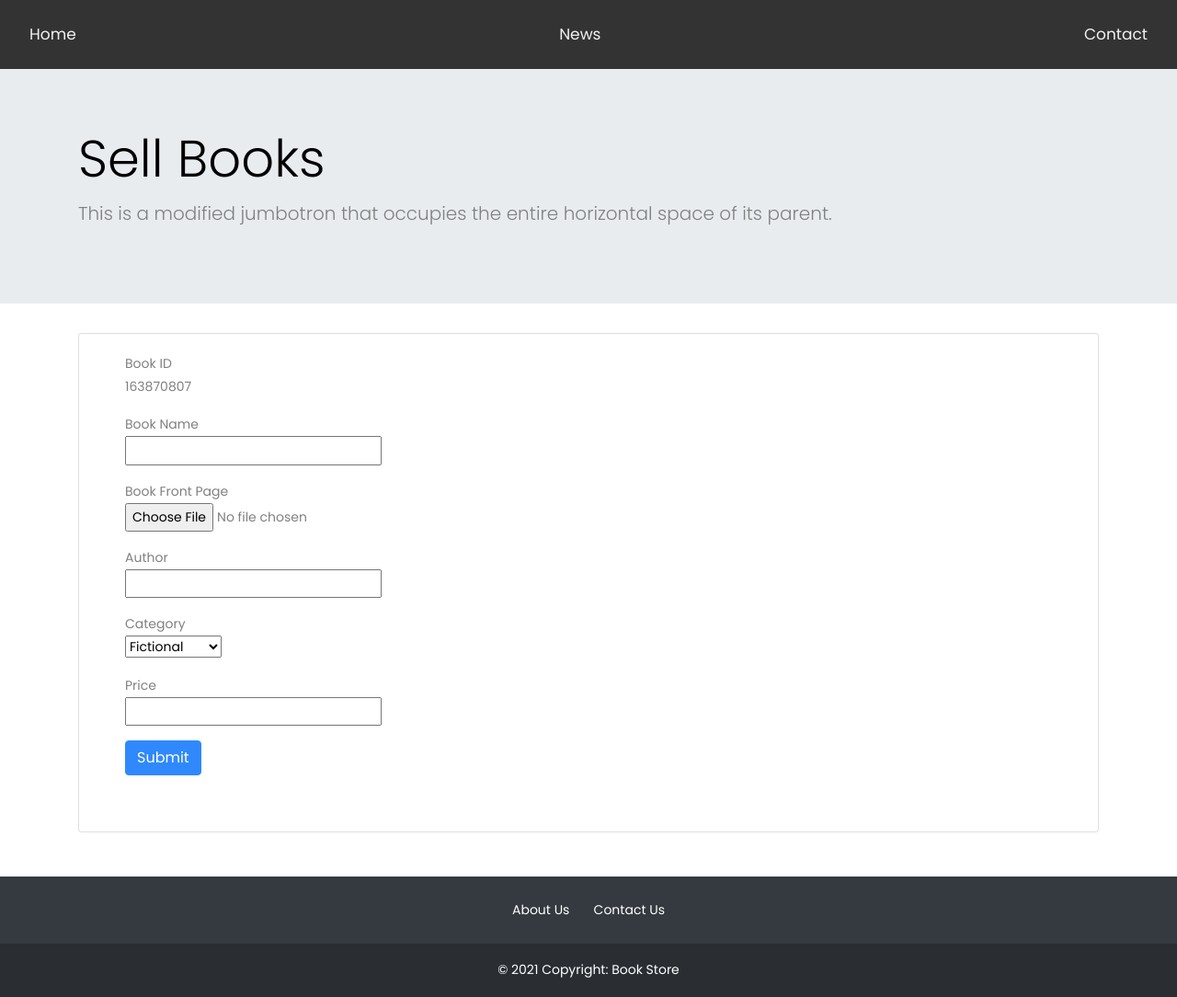
After one commit to Sarim-Qureshi/Book-Store, a PHP site: page /sellbooks.php in a window 1280 px wide. The commit adds this page. Shown: the whole page at 92% size. Run offline with PHP 8.4, Linux system fonts and the light colour scheme; a user stored in the database is signed in; data comes from the database, SQL or seed files in the repository.

Commit message:
new changes

```diff
--- a/index.php
+++ b/index.php
@@ -63,7 +63,7 @@ require('connection.php')
             <a href="#"><span class="fa fa-sticky-note mr-3"></span> Search Books</a>
           </li>
           <li>
-            <a href="#"><span class="fa fa-sticky-note mr-3"></span> Sell Books</a>
+            <a href="sellbooks.php"><span class="fa fa-sticky-note mr-3"></span> Sell Books</a>
           </li>
           <li>
             <a href="#"><span class="fa fa-paper-plane mr-3"></span> Discussion Forum</a>
--- /dev/null
+++ b/sellbooks.php
@@ -0,0 +1,300 @@
+
+<!doctype html>
+<?php
+//require('connection.php');
+if (require('always.php'))
+{
+
+  $sql = "select name from register where email = '{$_SESSION['USERNAME']}'";
+  $res = mysqli_query($conn,$sql);
+
+  $custname = " ";
+  while ($x = mysqli_fetch_assoc($res))
+  {
+  $custname = " ".$x['name'];
+  }
+
+}
+
+$bid = mt_rand();
+
+// $sql = "select bookid from entrybook where bookid = '$bookid'";
+// $res = mysqli_query($conn,$sql);
+// $check = mysqli_num_rows($res);
+// while ($x = mysqli_fetch_assoc($res))
+// {
+//   $dataid = $x['bookid'];
+
+// }
+
+
+
+
+
+
+
+?>
+<html lang="en">
+  <head>
+    <title>Book Store</title>
+    <meta charset="utf-8" />
+    <meta
+      name="viewport"
+      content="width=device-width, initial-scale=1, shrink-to-fit=no"
+    />
+    <link href="https://cdn.jsdelivr.net/npm/bootstrap@5.1.1/dist/css/bootstrap.min.css" rel="stylesheet" integrity="sha384-F3w7mX95PdgyTmZZMECAngseQB83DfGTowi0iMjiWaeVhAn4FJkqJByhZMI3AhiU" crossorigin="anonymous">
+
+    <link href="https://fonts.googleapis.com/css?family=Poppins:300,400,500,600,700,800,900" rel="stylesheet">
+
+		<link rel="stylesheet" href="https://stackpath.bootstrapcdn.com/font-awesome/4.7.0/css/font-awesome.min.css">
+		<link rel="stylesheet" href="css/style.css">
+
+  </head>
+  <style>
+
+     a{
+        text-decoration: none;
+        color:#fff;
+      }
+      a:link{
+        color: #fff;
+      }
+      a:visited{
+        color: #fff;
+      }
+
+
+
+
+
+body {margin:150;}
+
+.navbar {
+  overflow: hidden;
+  background-color: #333;
+  position: sticky;
+  z-index: 10;
+  top: 0;
+  width: 100%;
+}
+
+.navbar a {
+  float: left;
+  display: block;
+  color: #f2f2f2;
+  text-align: center;
+  padding: 14px 16px;
+  text-decoration: none;
+  font-size: 17px;
+}
+
+.navbar a:hover {
+  background: #ddd;
+  color: black;
+}
+
+.main {
+  padding: 16px;
+  margin-top: 150px;
+  height: 1500px; /* Used in this example to enable scrolling */
+}
+
+
+/* @media screen and (max-width: 767px)
+ {
+#jumbo{
+  margin-top: 10%;
+}
+}
+@media (min-width:1281px) {
+  #jumbo{
+  margin-top: 2%;
+}
+} */
+
+
+</style>
+  <body>
+
+  <div class="navbar">
+  <a href="index.php">Home</a>
+  <a href="#news">News</a>
+  <a href="#contact">Contact</a>
+</div>
+
+    <section>
+      <div class="jumbotron jumbotron-fluid">
+        <div class="container" id="jumbo">
+          <h1 class="display-4">Sell Books</h1>
+          <p class="lead">This is a modified jumbotron that occupies the entire horizontal space of its parent.</p>
+        </div>
+      </div>
+    </section>
+
+
+  <?php
+
+
+  ?>
+
+
+
+    <section>
+      <div class = "container">
+      <div class = "card mb-5" >
+        <div class = "card-body">
+
+
+      <form method = "POST" action = "" enctype = multipart/form-data>
+      <div class = "container">
+        <div class = "row-col-sm-10">
+
+        <div class = "form-group">
+              <div class = "col-sm-6">
+                <label class="form-check-label" for="fname">Book ID</label><br>
+                <label class="form-check-label" name="nbid"><?php echo $bid; ?></label><br>
+               </div>
+            </div>
+
+
+          <div class = "form-group">
+              <div class = "col-sm-6">
+                <label class="form-check-label" for="fname">Book Name</label><br>
+                <input type="text" id="bname" name="bname" required><br>
+              </div>
+            </div>
+
+
+
+            <div class = "form-group">
+              <div class = "col-sm-6">
+                <label class="form-check-label" for="fname">Book Front Page</label><br>
+                <input type="file" id="bimg" name="file" required><br>
+              </div>
+            </div>
+
+
+
+
+            <div class = "form-group">
+              <div class = "col-sm-6">
+                <label class="form-check-label" for="fname">Author</label><br>
+                <input type="text" id="author" name="author" required><br>
+              </div>
+            </div>
+
+
+            <div class = "form-group">
+              <div class = "col-sm-6">
+                <label class="form-check-label" for="fname">Category</label><br>
+                <select type="select" id="catg" name="catg" required><br>
+                <option value = "1">Fictional</option>
+                <option value = "2">Engineering</option>
+                <option value = "0">others</option>
+                </select>
+              </div>
+            </div>
+
+            <div class = "form-group">
+              <div class = "col-sm-6">
+                <label class="form-check-label" for="fname">Price</label><br>
+                <input type="price" id="price" name="price" required><br>
+              </div>
+            </div>
+          </div>
+
+          <div class = "form-group">
+            <div class = "col-sm-6">
+              <input type = "submit" class = "btn btn-primary" value = "Submit"><br>
+            </div>
+          </div>
+
+          <div class = "col-sm-6">
+            <img src = "">
+
+          </div>
+      </div>
+        </div>
+      </div>
+
+
+      </form>
+    </div>
+  </div>
+</div>
+    </section>
+    <footer class="bg-dark text-center text-white">
+      <!-- Grid container -->
+      <div class="container p-4 pb-0">
+        <a href="">About Us</a>
+        &nbsp;&nbsp;&nbsp;&nbsp;&nbsp;
+        <a href="">Contact Us</a>
+
+
+
+      </div>
+      <!-- Grid container -->
+
+      <!-- Copyright -->
+      <div class="text-center p-3" style="background-color: rgba(0, 0, 0, 0.2);">
+        © <script>document.write(new Date().getFullYear())</script> Copyright: Book Store
+      </div>
+      <!-- Copyright -->
+    </footer>
+
+  </body>
+</html>
+
+<?php
+$conn = mysqli_connect("localhost","root","","bookstore");
+
+////for Image upload
+
+
+if ($_SERVER['REQUEST_METHOD']=='POST'){
+
+  //$bookid = $_POST['nbid'];
+  $bookname = $_POST['bname'];
+  $categ = $_POST['catg'];
+  $auth = $_POST['author'];
+  $price = $_POST['price'];
+
+
+  $targetDir = "uploads/";
+  $fileName = basename($_FILES["file"]["name"]);
+  $targetFilePath = $targetDir . $fileName;
+  $fileType = pathinfo($targetFilePath,PATHINFO_EXTENSION);
+
+  if(isset($_POST["submit"]) && !empty($_FILES["file"]["name"])){
+      // Allow certain file formats
+      $allowTypes = array('jpg','png','jpeg');
+      if(in_array($fileType, $allowTypes)){
+          // Upload file to server
+          if(move_uploaded_file($_FILES["file"]["tmp_name"], $targetFilePath)){
+
+          }
+        }
+      }
+
+
+  $sql = "INSERT INTO entrybook (`uploaded_by`,`bookid`, `book_name`, `book_image`, `author`, `category`, `price`) VALUES ('{$_SESSION['USERNAME']}','$bid','$bookname','".$fileName."','$auth','$categ','$price')";
+  mysqli_query($conn,$sql);
+
+
+
+
+
+
+
+
+?>
+
+<script>
+alert(" Successfull ");
+window.location.href = "dash.php";
+    </script>
+<?php
+}
+
+
+?>
```
Also changed, not shown: buybooks.php (added, +228 -0 lines), dash.php (+84 -2 lines), search.php (added, +72 -0 lines).
